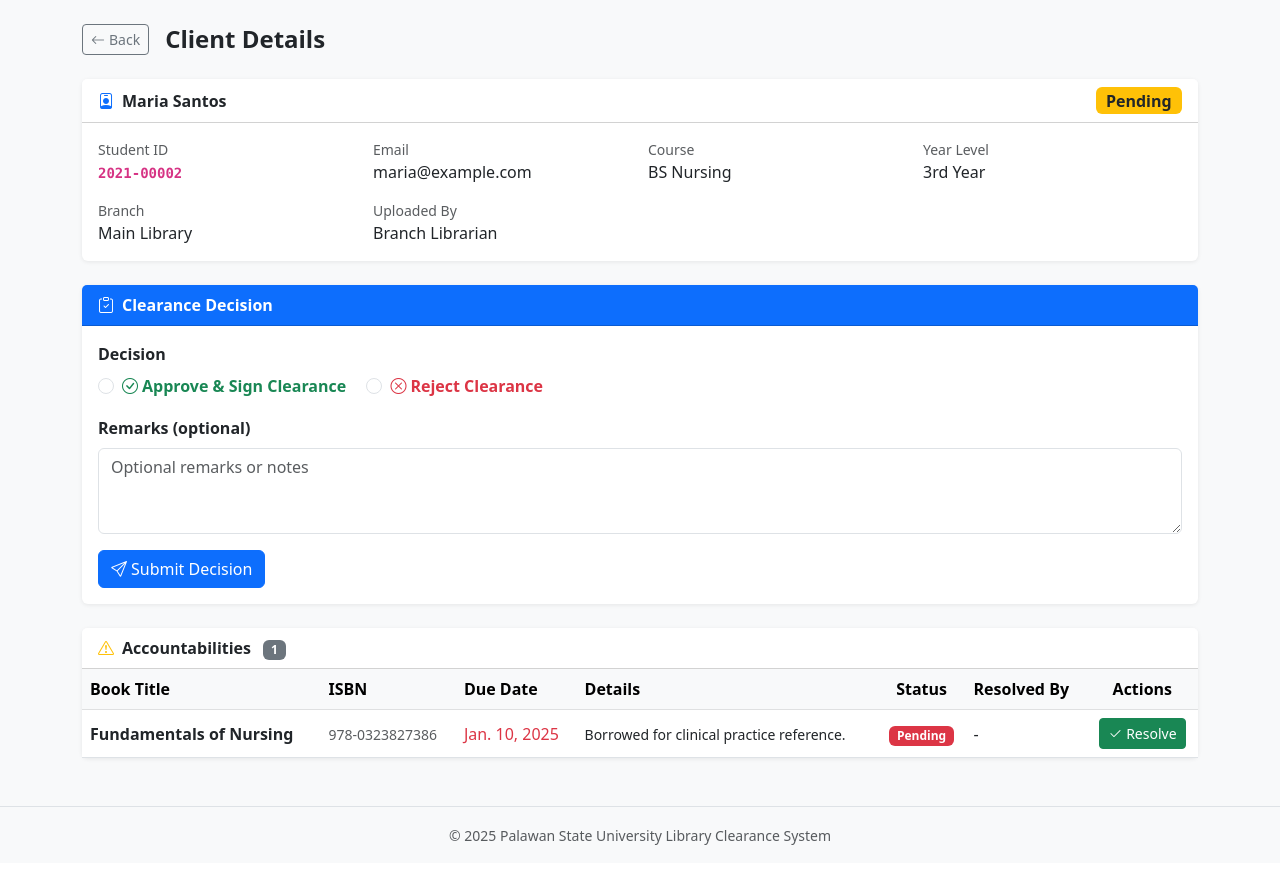
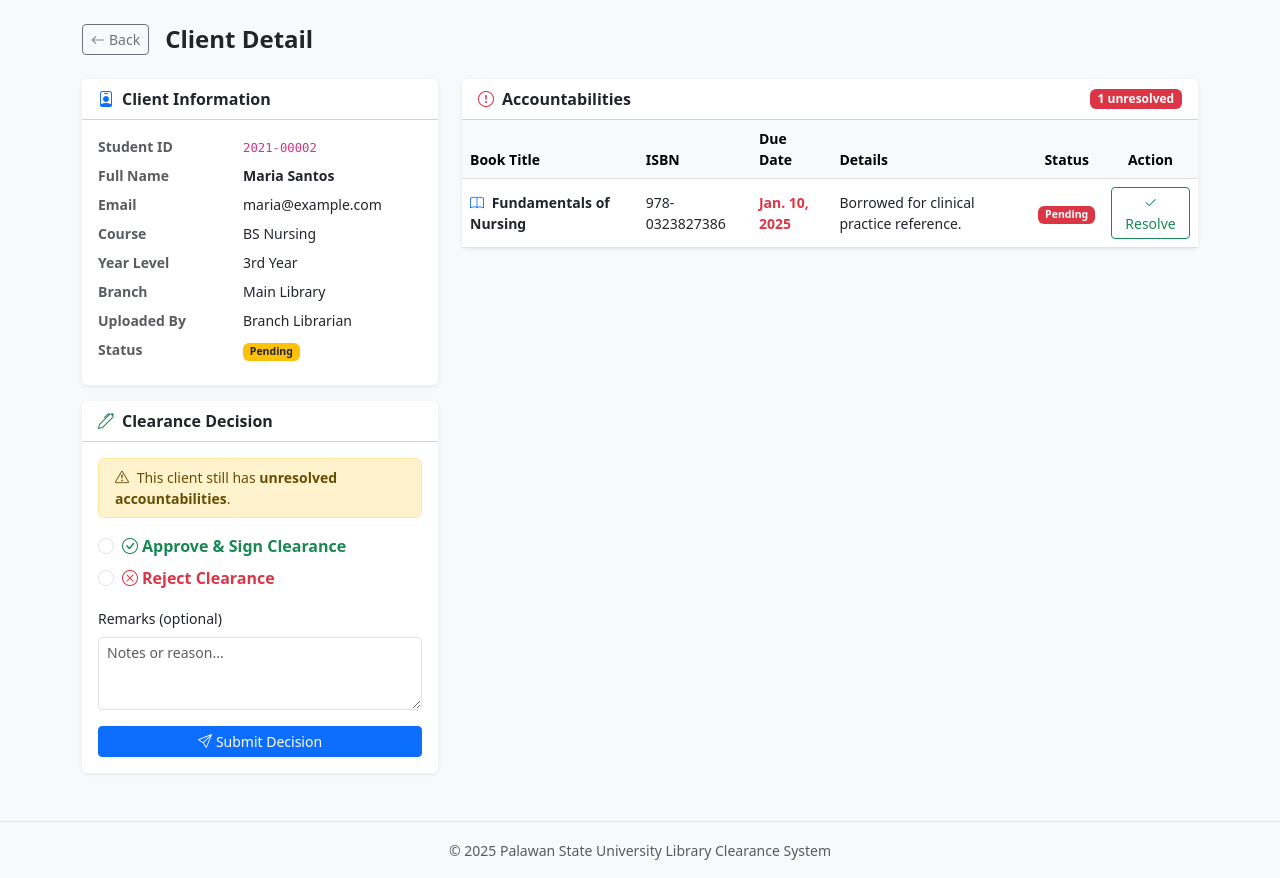
Before and after one commit to psulibrary/clearance, a Django app: page /clients/2/ in a window 1280 px wide. Shown: the part 56-934 px from the top of the page. Before the commit the page ends 901 px from the top, so only its background shows below. Run offline with Django 4.2, Linux system fonts and the light colour scheme; a user stored in the database is signed in; data comes from the database, SQL or seed files in the repository.

Commit message:
fix: add client_detail template and pass today to context for overdue highlighting

```diff
--- a/library/templates/library/client_detail.html
+++ b/library/templates/library/client_detail.html
@@ -1,81 +1,83 @@
 {% extends 'library/base.html' %}
-{% block title %}{{ client.full_name }} - PSU Library Clearance{% endblock %}
+{% block title %}{{ client.full_name }} – PSU Library Clearance{% endblock %}
 
 {% block content %}
-<div class="d-flex align-items-center mb-4">
-    <a href="{% url 'dashboard' %}" class="btn btn-outline-secondary btn-sm me-3">
+<div class="d-flex align-items-center mb-4 gap-3">
+    <a href="{% url 'dashboard' %}" class="btn btn-outline-secondary btn-sm">
         <i class="bi bi-arrow-left me-1"></i>Back
     </a>
-    <h4 class="fw-bold mb-0">Client Details</h4>
+    <h4 class="fw-bold mb-0">Client Detail</h4>
 </div>
 
-<!-- Client Info Card -->
-<div class="card mb-4">
-    <div class="card-header bg-white d-flex justify-content-between align-items-center">
-        <span class="fw-semibold"><i class="bi bi-person-badge me-2 text-primary"></i>{{ client.full_name }}</span>
-        {% if client.status == 'pending' %}
-            <span class="badge bg-warning text-dark fs-6">Pending</span>
-        {% elif client.status == 'cleared' %}
-            <span class="badge bg-success fs-6">Cleared</span>
-        {% else %}
-            <span class="badge bg-danger fs-6">Rejected</span>
-        {% endif %}
+<div class="row g-4">
+  <!-- Client Info -->
+  <div class="col-lg-4">
+    <div class="card h-auto">
+      <div class="card-header bg-white fw-semibold">
+        <i class="bi bi-person-badge me-2 text-primary"></i>Client Information
       </div>
       <div class="card-body">
-        <div class="row g-3">
-            <div class="col-md-3">
-                <div class="text-muted small">Student ID</div>
-                <div class="fw-semibold"><code>{{ client.student_id }}</code></div>
-            </div>
-            <div class="col-md-3">
-                <div class="text-muted small">Email</div>
-                <div>{{ client.email }}</div>
-            </div>
-            <div class="col-md-3">
-                <div class="text-muted small">Course</div>
-                <div>{{ client.course|default:"-" }}</div>
-            </div>
-            <div class="col-md-3">
-                <div class="text-muted small">Year Level</div>
-                <div>{{ client.year_level|default:"-" }}</div>
-            </div>
-            <div class="col-md-3">
-                <div class="text-muted small">Branch</div>
-                <div>{{ client.branch.name|default:"-" }}</div>
-            </div>
-            <div class="col-md-3">
-                <div class="text-muted small">Uploaded By</div>
-                <div>{{ client.uploaded_by.get_full_name|default:client.uploaded_by.username }}</div>
-            </div>
+        <dl class="row mb-0 small">
+          <dt class="col-5 text-muted">Student ID</dt>
+          <dd class="col-7"><code>{{ client.student_id }}</code></dd>
+          <dt class="col-5 text-muted">Full Name</dt>
+          <dd class="col-7 fw-semibold">{{ client.full_name }}</dd>
+          <dt class="col-5 text-muted">Email</dt>
+          <dd class="col-7">{{ client.email }}</dd>
+          <dt class="col-5 text-muted">Course</dt>
+          <dd class="col-7">{{ client.course|default:"—" }}</dd>
+          <dt class="col-5 text-muted">Year Level</dt>
+          <dd class="col-7">{{ client.year_level|default:"—" }}</dd>
+          <dt class="col-5 text-muted">Branch</dt>
+          <dd class="col-7">{{ client.branch.name|default:"—" }}</dd>
+          <dt class="col-5 text-muted">Uploaded By</dt>
+          <dd class="col-7">{{ client.uploaded_by.get_full_name|default:client.uploaded_by.username }}</dd>
+          <dt class="col-5 text-muted">Status</dt>
+          <dd class="col-7">
+            {% if client.status == 'pending' %}
+              <span class="badge bg-warning text-dark">Pending</span>
+            {% elif client.status == 'cleared' %}
+              <span class="badge bg-success">Cleared <i class="bi bi-check-circle ms-1"></i></span>
+            {% else %}
+              <span class="badge bg-danger">Rejected</span>
+            {% endif %}
+          </dd>
+          {% if client.clearance_signed %}
+          <dt class="col-5 text-muted">Clearance</dt>
+          <dd class="col-7"><span class="badge bg-success"><i class="bi bi-pen me-1"></i>Signed</span></dd>
+          {% endif %}
           {% if client.remarks %}
-            <div class="col-12">
-                <div class="text-muted small">Remarks</div>
-                <div class="text-secondary">{{ client.remarks }}</div>
-            </div>
+          <dt class="col-5 text-muted">Remarks</dt>
+          <dd class="col-7">{{ client.remarks }}</dd>
           {% endif %}
-        </div>
+        </dl>
       </div>
     </div>
 
-<!-- Main Library: Clearance Decision -->
+    <!-- Clearance Decision (main library only) -->
     {% if role == 'main_library' or request.user.is_superuser %}
     {% if client.status == 'pending' %}
-<div class="card mb-4 border-primary">
-    <div class="card-header bg-primary text-white fw-semibold">
-        <i class="bi bi-clipboard-check me-2"></i>Clearance Decision
+    <div class="card mt-3">
+      <div class="card-header bg-white fw-semibold">
+        <i class="bi bi-pen me-2 text-success"></i>Clearance Decision
       </div>
       <div class="card-body">
+        {% if client.has_unresolved_accountabilities %}
+        <div class="alert alert-warning py-2 small mb-3">
+          <i class="bi bi-exclamation-triangle me-1"></i>
+          This client still has <strong>unresolved accountabilities</strong>.
+        </div>
+        {% endif %}
         <form method="post" action="{% url 'clearance_decide' client.pk %}">
           {% csrf_token %}
           <div class="mb-3">
-                <label class="form-label fw-semibold">Decision</label><br>
-                <div class="form-check form-check-inline">
+            <div class="form-check mb-2">
               <input class="form-check-input" type="radio" name="decision" id="approve" value="approve" required>
               <label class="form-check-label text-success fw-semibold" for="approve">
                 <i class="bi bi-check-circle me-1"></i>Approve & Sign Clearance
               </label>
             </div>
-                <div class="form-check form-check-inline">
+            <div class="form-check">
               <input class="form-check-input" type="radio" name="decision" id="reject" value="reject">
               <label class="form-check-label text-danger fw-semibold" for="reject">
                 <i class="bi bi-x-circle me-1"></i>Reject Clearance
@@ -83,26 +85,35 @@
             </div>
           </div>
           <div class="mb-3">
-                <label class="form-label fw-semibold">Remarks (optional)</label>
-                <textarea name="remarks" class="form-control" rows="3" placeholder="Optional remarks or notes"></textarea>
+            <label class="form-label small">Remarks (optional)</label>
+            <textarea name="remarks" class="form-control form-control-sm" rows="3" placeholder="Notes or reason..."></textarea>
           </div>
-            <button type="submit" class="btn btn-primary">
+          <button type="submit" class="btn btn-primary btn-sm w-100">
             <i class="bi bi-send me-1"></i>Submit Decision
           </button>
         </form>
       </div>
     </div>
+    {% else %}
+    <div class="card mt-3 border-0">
+      <div class="card-body text-center text-muted small">
+        <i class="bi bi-check2-all fs-3 {% if client.status == 'cleared' %}text-success{% else %}text-danger{% endif %}"></i>
+        <p class="mb-0 mt-1">Decision already made: <strong>{{ client.get_status_display }}</strong></p>
+      </div>
+    </div>
     {% endif %}
     {% endif %}
+  </div>
 
-<!-- Accountabilities Table -->
-<div class="card mb-4">
-    <div class="card-header bg-white fw-semibold">
-        <i class="bi bi-exclamation-triangle me-2 text-warning"></i>Accountabilities
-        <span class="badge bg-secondary ms-2">{{ client.accountabilities.count }}</span>
+  <!-- Accountabilities -->
+  <div class="col-lg-8">
+    <div class="card">
+      <div class="card-header bg-white d-flex justify-content-between align-items-center">
+        <span class="fw-semibold"><i class="bi bi-exclamation-circle me-2 text-danger"></i>Accountabilities</span>
+        <span class="badge bg-danger">{{ client.unresolved_accountabilities.count }} unresolved</span>
       </div>
       <div class="table-responsive">
-        <table class="table table-hover mb-0 align-middle">
+        <table class="table table-hover mb-0 align-middle small">
           <thead class="table-light">
             <tr>
               <th>Book Title</th>
@@ -110,57 +121,53 @@
               <th>Due Date</th>
               <th>Details</th>
               <th class="text-center">Status</th>
-                    <th>Resolved By</th>
-                    <th class="text-center">Actions</th>
+              {% if role == 'library_in_charge' or role == 'main_library' or request.user.is_superuser %}
+              <th class="text-center">Action</th>
+              {% endif %}
             </tr>
           </thead>
           <tbody>
           {% for acc in client.accountabilities.all %}
-            <tr class="{% if acc.resolved %}table-success{% endif %}">
-                <td class="fw-semibold">{{ acc.book_title }}</td>
-                <td><small class="text-muted">{{ acc.isbn|default:"-" }}</small></td>
+          <tr class="{% if acc.resolved %}table-light text-muted{% endif %}">
+            <td>
+              <i class="bi bi-book me-1 text-primary"></i>
+              <strong>{{ acc.book_title }}</strong>
+            </td>
+            <td>{{ acc.isbn|default:"—" }}</td>
             <td>
               {% if acc.due_date %}
-                        <span class="{% if not acc.resolved %}text-danger{% endif %}">{{ acc.due_date }}</span>
-                    {% else %}-{% endif %}
+                <span class="{% if not acc.resolved and acc.due_date < today %}text-danger fw-semibold{% endif %}">
+                  {{ acc.due_date }}
+                </span>
+              {% else %}—{% endif %}
             </td>
-                <td><small>{{ acc.details|default:"-" }}</small></td>
+            <td>{{ acc.details|default:"—"|truncatechars:60 }}</td>
             <td class="text-center">
               {% if acc.resolved %}
                 <span class="badge bg-success">Resolved</span>
+                <div class="text-muted" style="font-size:0.7rem">{{ acc.resolved_at|date:"M d, Y" }}</div>
               {% else %}
                 <span class="badge bg-danger">Pending</span>
               {% endif %}
             </td>
-                <td>
-                    {% if acc.resolved_by %}
-                        <small>{{ acc.resolved_by.get_full_name|default:acc.resolved_by.username }}</small>
-                    {% else %}-{% endif %}
-                </td>
+            {% if role == 'library_in_charge' or role == 'main_library' or request.user.is_superuser %}
             <td class="text-center">
               {% if not acc.resolved %}
-                        {% if role == 'library_in_charge' and acc.added_by == request.user %}
-                        <form method="post" action="{% url 'accountability_resolve' acc.pk %}" class="d-inline">
+              <form method="post" action="{% url 'accountability_resolve' acc.pk %}">
                 {% csrf_token %}
-                            <button type="submit" class="btn btn-sm btn-success" onclick="return confirm('Mark this as resolved?')">
-                                <i class="bi bi-check2 me-1"></i>Resolve
+                <button type="submit" class="btn btn-sm btn-outline-success"
+                        onclick="return confirm('Mark this book as returned/resolved?')">
+                  <i class="bi bi-check2"></i> Resolve
                 </button>
               </form>
-                        {% elif role == 'main_library' or request.user.is_superuser %}
-                        <form method="post" action="{% url 'accountability_resolve' acc.pk %}" class="d-inline">
-                            {% csrf_token %}
-                            <button type="submit" class="btn btn-sm btn-success" onclick="return confirm('Mark this as resolved?')">
-                                <i class="bi bi-check2 me-1"></i>Resolve
-                            </button>
-                        </form>
-                        {% endif %}
               {% else %}
-                        <span class="text-muted small">Done</span>
+              <span class="text-muted small">—</span>
               {% endif %}
             </td>
+            {% endif %}
           </tr>
           {% empty %}
-            <tr><td colspan="7" class="text-center text-muted py-3">No accountabilities recorded.</td></tr>
+          <tr><td colspan="6" class="text-center text-muted py-3">No accountabilities recorded.</td></tr>
           {% endfor %}
           </tbody>
         </table>
@@ -169,7 +176,7 @@
 
     <!-- Add Accountability (branch in charge only) -->
     {% if role == 'library_in_charge' %}
-<div class="card">
+    <div class="card mt-3">
       <div class="card-header bg-white fw-semibold">
         <i class="bi bi-plus-circle me-2 text-primary"></i>Add Accountability
       </div>
@@ -177,28 +184,37 @@
         <form method="post" action="{% url 'accountability_add' client.pk %}">
           {% csrf_token %}
           <div class="row g-3">
-                <div class="col-md-6">
-                    <label class="form-label fw-semibold">Book Title <span class="text-danger">*</span></label>
+            <div class="col-12">
+              <label class="form-label small fw-semibold">Book Title <span class="text-danger">*</span></label>
               {{ accountability_form.book_title }}
             </div>
-                <div class="col-md-3">
-                    <label class="form-label fw-semibold">ISBN</label>
+            <div class="col-md-6">
+              <label class="form-label small fw-semibold">ISBN</label>
               {{ accountability_form.isbn }}
             </div>
-                <div class="col-md-3">
-                    <label class="form-label fw-semibold">Due Date</label>
+            <div class="col-md-6">
+              <label class="form-label small fw-semibold">Due Date</label>
               {{ accountability_form.due_date }}
             </div>
             <div class="col-12">
-                    <label class="form-label fw-semibold">Details / Notes</label>
+              <label class="form-label small fw-semibold">Details / Notes</label>
               {{ accountability_form.details }}
             </div>
           </div>
-            <button type="submit" class="btn btn-primary mt-3">
-                <i class="bi bi-plus-circle me-1"></i>Add Accountability
+          <button type="submit" class="btn btn-primary btn-sm mt-3">
+            <i class="bi bi-plus me-1"></i>Add Accountability
           </button>
         </form>
       </div>
     </div>
     {% endif %}
+  </div>
+</div>
 {% endblock %}
+
+{% block extra_js %}
+<script>
+  // Pass today's date for overdue highlighting
+  const today = new Date().toISOString().split('T')[0];
+</script>
+{% endblock %}
--- a/library/views.py
+++ b/library/views.py
@@ -3,9 +3,8 @@ from django.contrib.auth import authenticate, login, logout
 from django.contrib.auth.decorators import login_required
 from django.contrib import messages
 from django.core.mail import send_mail
-from django.template.loader import render_to_string
-from django.utils.html import strip_tags
 from django.db.models import Q
+from django.utils import timezone
 from .models import Client, Accountability, Branch, UserProfile
 from .forms import ClientForm, AccountabilityForm, ClearanceDecisionForm
 
@@ -139,6 +138,7 @@ def client_detail(request, pk):
         'client': client,
         'accountability_form': accountability_form,
         'role': role,
+        'today': timezone.now().date(),
     })
 
 
```
Lines whose indentation alone changed are shown as unchanged.
